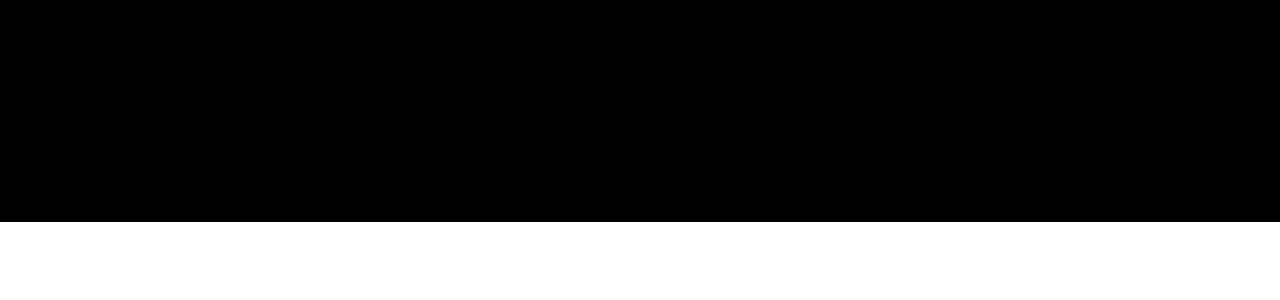
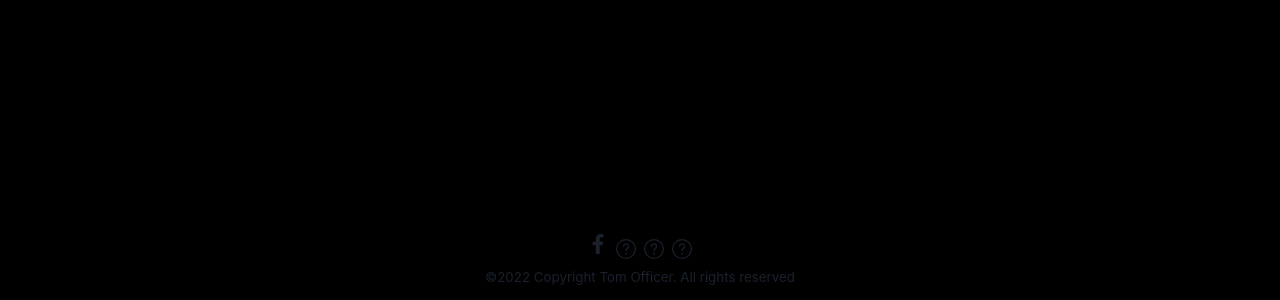
Before and after one commit to tomofficer/portfolio2022, a React (Create React App) app: page / in a window 1280 px wide. Shown: the part 1680-1980 px from the top of the page. Before the commit the page ends 1902 px from the top, so only its background shows below. Built offline with nearby package versions, Linux system fonts and the light colour scheme.

Commit message:
added footer section

```diff
--- a/src/App.js
+++ b/src/App.js
@@ -14,6 +14,7 @@
 import Landing from './components/Landing';
 import Header from './components/Header';
 import About from './components/About';
+import Footer from './components/Footer';
 
 function App() {
   return (
@@ -28,6 +29,7 @@
             <VStack spacing={8}></VStack>
           </Grid>
         </Box>
+        <Footer />
       </div>
     </ChakraProvider>
   );
--- a/src/components/Footer.js
+++ b/src/components/Footer.js
@@ -1,7 +1,86 @@
 import React from 'react';
+import {
+  Box,
+  Stack,
+  Flex,
+  Image,
+  HStack,
+  Link,
+  Divider,
+  VStack,
+  Icon,
+  Text,
+} from '@chakra-ui/react';
+import { FaFacebookF } from 'react-icons/fa';
 
 const Footer = () => {
-  return <div>Footer</div>;
+  return (
+    <div>
+      <Box
+        bg="black"
+        _dark={{
+          bg: 'gray.600',
+        }}
+      >
+        <VStack py={3}>
+          <HStack justify="center">
+            <Link>
+              <Icon
+                color="gray.800"
+                _dark={{
+                  color: 'white',
+                }}
+                h="20px"
+                w="20px"
+                as={FaFacebookF}
+              />
+            </Link>
+            <Link>
+              <Icon
+                color="gray.800"
+                _dark={{
+                  color: 'white',
+                }}
+                h="20px"
+                w="20px"
+                // as={FiTwitter}
+              />
+            </Link>
+            <Link>
+              <Icon
+                _dark={{
+                  color: 'white',
+                }}
+                h="20px"
+                w="20px"
+                // as={GrInstagram}
+              />
+            </Link>
+            <Link>
+              <Icon
+                _dark={{
+                  color: 'white',
+                }}
+                h="20px"
+                w="20px"
+                // as={FaLinkedinIn}
+              />
+            </Link>
+          </HStack>
+
+          <Text
+            textAlign="center"
+            fontSize="smaller"
+            _dark={{
+              color: 'white',
+            }}
+          >
+            &copy;2022 Copyright Tom Officer. All rights reserved
+          </Text>
+        </VStack>
+      </Box>
+    </div>
+  );
 };
 
 export default Footer;
```
